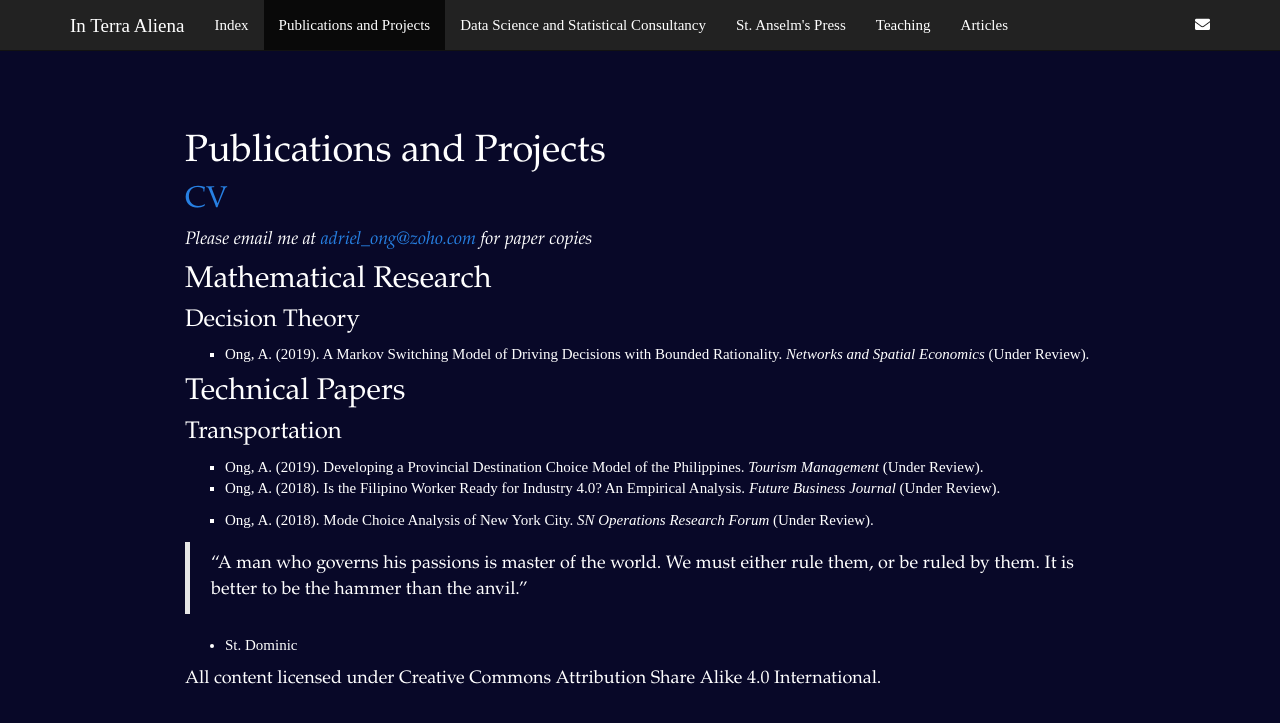
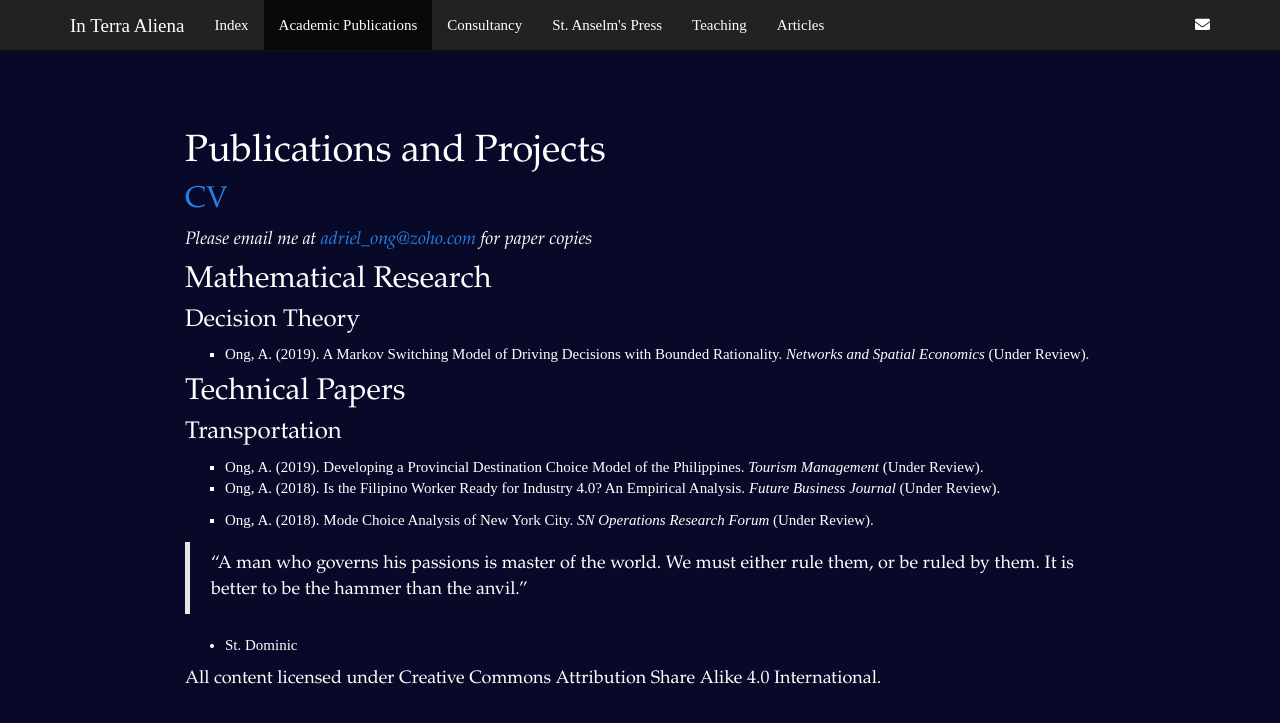
Before and after one commit to ManifoldPreacher/in-terra-aliena.github.io, a Jekyll site: the page publications_projects.html, which Jekyll copies as it is, in a window 1280 px wide. Shown: the top 723 px of the page. Built offline with Jekyll 4.4.1, drawn with Linux system fonts in a browser that asks for light colours.

Commit message:
Update publications_projects.html

```diff
--- a/publications_projects.html
+++ b/publications_projects.html
@@ -362,10 +362,10 @@ $(document).ready(function () {
   <a href="index.html">Index</a>
 </li>
 <li>
-  <a href="publications_projects.html">Publications and Projects</a>
+  <a href="publications_projects.html">Academic Publications</a>
 </li>
 <li>
-  <a href="datstat_consulting.html">Data Science and Statistical Consultancy</a>
+  <a href="datstat_consulting.html">Consultancy</a>
 </li>
 <li>
   <a href="st_anselm_press.html">St. Anselm's Press</a>
```
